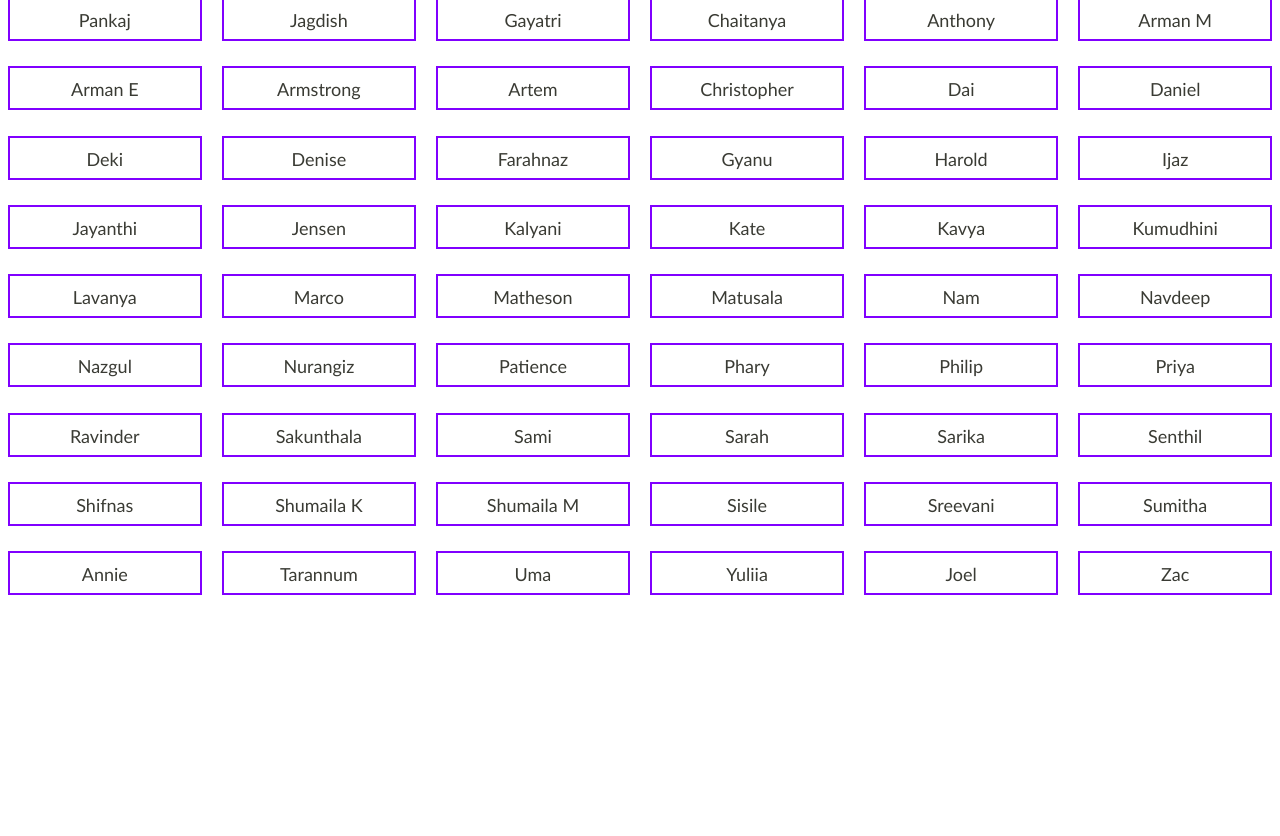
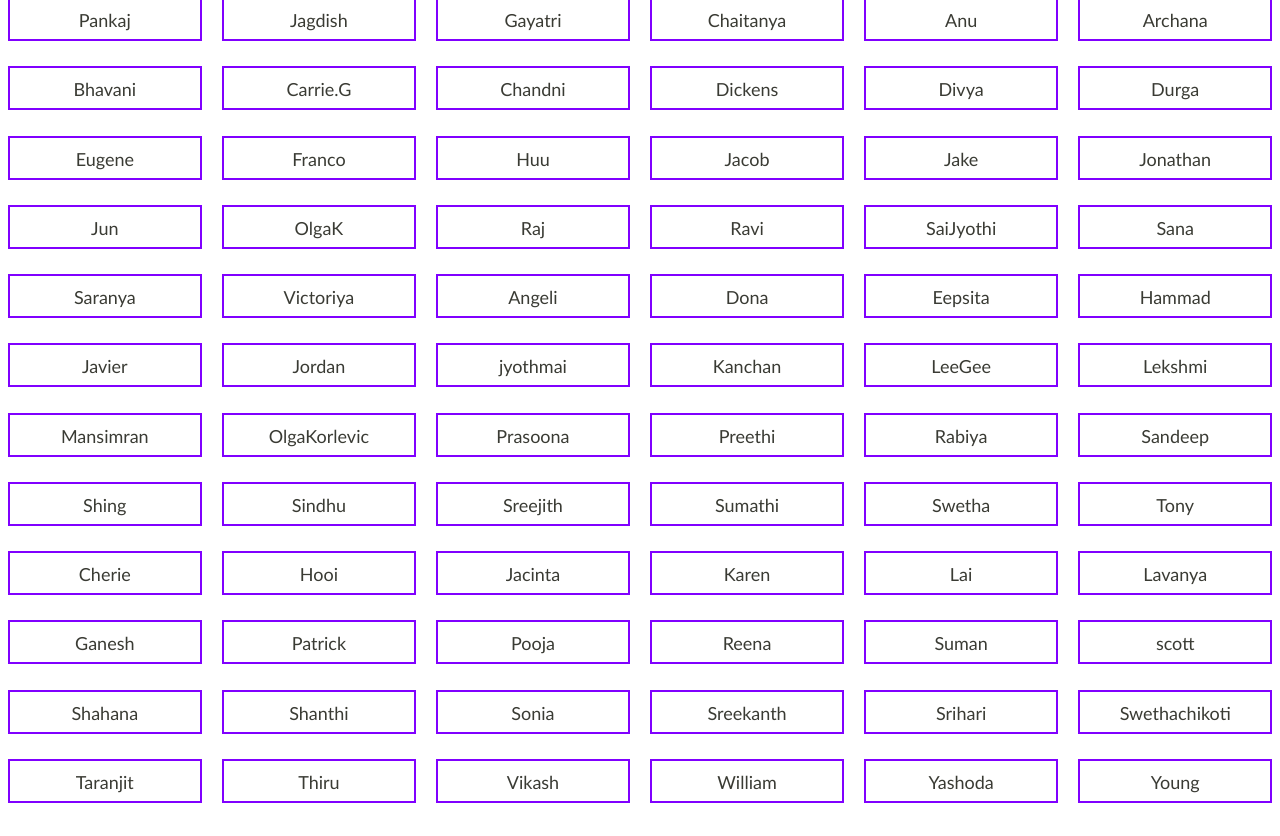
Before and after one commit to PankajAlwani/learninggithub, a plain HTML site: page index.html in a window 1280 px wide. Shown: the part 50-886 px from the top of the page. Before the commit the page ends 800 px from the top, so only its background shows below. Drawn offline with Linux system fonts and the light colour scheme.

Commit message:
Spellin changed

```diff
--- a/index.html
+++ b/index.html
@@ -16,65 +16,87 @@
       <div class="item"><a href="jagdishprofile.html">Jagdish</a></div>
       <div class="item"><a href="gayatriprofile.html">Gayatri</a></div>
       <div class="item"><a href="chaitanyaprofile.html">Chaitanya</a></div>
-      <div class="item"><a href="anthonyprofile.html">Anthony</a></div>
+      <div class="item"><a href="Anuprofile.html">Anu</a></div>
 
-      <div class="item"><a href="armanmprofile.html">Arman M</a></div>
-      <div class="item"><a href="armaneprofile.html">Arman E</a></div>
-      <div class="item"><a href="armstrongprofile.html">Armstrong</a></div>
-      <div class="item"><a href="artemprofile.html">Artem </a></div>
-      <div class="item"><a href="christopherprofile.html">Christopher</a></div>
-      <div class="item"><a href="daiprofile.html">Dai</a></div>
+      <div class="item"><a href="Archanaprofile.html">Archana</a></div>
+      <div class="item"><a href="Bhavaniprofile.html">Bhavani</a></div>
+      <div class="item"><a href="Carrie.Gprofile.html">Carrie.G</a></div>
+      <div class="item"><a href="Chandniprofile.html">Chandni</a></div>
+      <div class="item"><a href="Dickensprofile.html">Dickens</a></div>
+      <div class="item"><a href="Divyaprofile.html">Divya</a></div>
 
-      <div class="item"><a href="danielprofile.html">Daniel</a></div>
-      <div class="item"><a href="dekiprofile.html">Deki</a></div>
-      <div class="item"><a href="deniseprofile.html">Denise</a></div>
-      <div class="item"><a href="farahnazprofile.html">Farahnaz </a></div>
-      <div class="item"><a href="gyanuprofile.html">Gyanu</a></div>
-      <div class="item"><a href="haroldprofile.html">Harold</a></div>
+      <div class="item"><a href="Durgaprofile.html">Durga</a></div>
+      <div class="item"><a href="Eugeneprofile.html">Eugene</a></div>
+      <div class="item"><a href="Francoprofile.html">Franco</a></div>
+      <div class="item"><a href="Huuprofile.html">Huu</a></div>
+      <div class="item"><a href="Jacobprofile.html">Jacob</a></div>
+      <div class="item"><a href="Jakeprofile.html">Jake</a></div>
 
-      <div class="item"><a href="ijazprofile.html">Ijaz</a></div>
-      <div class="item"><a href="jayanthiprofile.html">Jayanthi</a></div>
-      <div class="item"><a href="jensenprofile.html">Jensen</a></div>
-      <div class="item"><a href="kalyaniprofile.html">Kalyani </a></div>
-      <div class="item"><a href="kateprofile.html">Kate</a></div>
-      <div class="item"><a href="kavyaprofile.html">Kavya</a></div>
+      <div class="item"><a href="Jonathanprofile.html">Jonathan</a></div>
+      <div class="item"><a href="Junprofile.html">Jun</a></div>
+      <div class="item"><a href="OlgaKprofile.html">OlgaK</a></div>
+      <div class="item"><a href="Rajprofile.html">Raj</a></div>
+      <div class="item"><a href="Raviprofile.html">Ravi</a></div>
+      <div class="item"><a href="SaiJyothiprofile.html">SaiJyothi</a></div>
 
-      <div class="item"><a href="kumudhiniprofile.html">Kumudhini</a></div>
-      <div class="item"><a href="lavanyaprofile.html">Lavanya</a></div>
-      <div class="item"><a href="marcoprofile.html">Marco</a></div>
-      <div class="item"><a href="mathesonprofile.html">Matheson</a></div>
-      <div class="item"><a href="matusalaprofile.html">Matusala</a></div>
-      <div class="item"><a href="namprofile.html">Nam </a></div>
+      <div class="item"><a href="Sanaprofile.html">Sana</a></div>
+      <div class="item"><a href="Saranyaprofile.html">Saranya</a></div>
+      <div class="item"><a href="Victoriyaprofile.html">Victoriya</a></div>
+      <div class="item"><a href="Angeliprofile.html">Angeli</a></div>
+      <div class="item"><a href="Donaprofile.html">Dona</a></div>
+      <div class="item"><a href="Eepsitaprofile.html">Eepsita</a></div>
 
-      <div class="item"><a href="navdeepprofile.html">Navdeep</a></div>
-      <div class="item"><a href="nazgulprofile.html">Nazgul</a></div>
-      <div class="item"><a href="nurangizprofile.html">Nurangiz</a></div>
-      <div class="item"><a href="patienceprofile.html">Patience </a></div>
-      <div class="item"><a href="pharyprofile.html">Phary</a></div>
-      <div class="item"><a href="philipprofile.html">Philip </a></div>
+      <div class="item"><a href="Hammadprofile.html">Hammad</a></div>
+      <div class="item"><a href="Javierprofile.html">Javier</a></div>
+      <div class="item"><a href="Jordanprofile.html">Jordan</a></div>
+      <div class="item"><a href="jyothmaiprofile.html">jyothmai</a></div>
+      <div class="item"><a href="Kanchanprofile.html">Kanchan</a></div>
+      <div class="item"><a href="LeeGeeprofile.html">LeeGee</a></div>
 
-      <div class="item"><a href="priyaprofile.html">Priya</a></div>
-      <div class="item"><a href="ravinderprofile.html">Ravinder</a></div>
-      <div class="item"><a href="sakunthalaprofile.html">Sakunthala</a></div>
-      <div class="item"><a href="samiprofile.html">Sami </a></div>
-      <div class="item"><a href="sarahprofile.html">Sarah</a></div>
-      <div class="item"><a href="sarikaprofile.html">Sarika </a></div>
+      <div class="item"><a href="Lekshmiprofile.html">Lekshmi</a></div>
+      <div class="item"><a href="Mansimranprofile.html">Mansimran</a></div>
+      <div class="item"><a href="OlgaKorlevicprofile.html">OlgaKorlevic</a></div>
+      <div class="item"><a href="Prasoonaprofile.html">Prasoona</a></div>
+      <div class="item"><a href="Preethiprofile.html">Preethi</a></div>
+      <div class="item"><a href="Rabiyaprofile.html">Rabiya</a></div>
 
-      <div class="item"><a href="senthilprofile.html">Senthil </a></div>
-      <div class="item"><a href="shifnasprofile.html">Shifnas</a></div>
-      <div class="item"><a href="shumailakprofile.html">Shumaila K </a></div>
-      <div class="item"><a href="shumailamprofile.html">Shumaila M</a></div>
-      <div class="item"><a href="sisileprofile.html">Sisile</a></div>
-      <div class="item"><a href="sreevaniprofile.html">Sreevani </a></div>
+      <div class="item"><a href="Sandeepprofile.html">Sandeep</a></div>
+      <div class="item"><a href="Shingprofile.html">Shing</a></div>
+      <div class="item"><a href="Sindhuprofile.html">Sindhu </a></div>
+      <div class="item"><a href="Sreejithprofile.html">Sreejith</a></div>
+      <div class="item"><a href="Sumathiprofile.html">Sumathi</a></div>
+      <div class="item"><a href="Swethaprofile.html">Swetha</a></div>
 
-      <div class="item"><a href="sumithaprofile.html">Sumitha</a></div>
-      <div class="item"><a href="annieprofile.html">Annie </a></div>
-      <div class="item"><a href="tarannumprofile.html">Tarannum</a></div>
-      <div class="item"><a href="umaprofile.html">Uma </a></div>
-      <div class="item"><a href="yuliiaprofile.html">Yuliia</a></div>
-      <div class="item"><a href="joelprofile.html">Joel </a></div>
+      <div class="item"><a href="Tonyprofile.html">Tony</a></div>
+      <div class="item"><a href="Cherieprofile.html">Cherie</a></div>
+      <div class="item"><a href="Hooiprofile.html">Hooi</a></div>
+      <div class="item"><a href="Jacintaprofile.html">Jacinta</a></div>
+      <div class="item"><a href="Karenprofile.html">Karen</a></div>
+      <div class="item"><a href="Laiprofile.html">Lai</a></div>
 
-      <div class="item"><a href="zacprofile.html">Zac </a></div>
+      <div class="item"><a href="Lavanyaprofile.html">Lavanya</a></div>
+      <div class="item"><a href="Ganeshprofile.html">Ganesh</a></div>
+      <div class="item"><a href="Patrickrofile.html">Patrick</a></div>
+      <div class="item"><a href="Poojaprofile.html">Pooja</a></div>
+      <div class="item"><a href="Reenaprofile.html">Reena</a></div>
+      <div class="item"><a href="Sumanprofile.html">Suman</a></div>
+
+      <div class="item"><a href="scottprofile.html">scott</a></div>
+      <div class="item"><a href="Shahanaprofile.html">Shahana</a></div>
+      <div class="item"><a href="Shanthiprofile.html">Shanthi</a></div>
+      <div class="item"><a href="Soniaprofile.html">Sonia</a></div>
+      <div class="item"><a href="Sreekanthprofile.html">Sreekanth</a></div>
+      <div class="item"><a href="Srihariprofile.html">Srihari</a></div>
+
+      <div class="item"><a href="Swethachikotiprofile.html">Swethachikoti</a></div>
+      <div class="item"><a href="Taranjitprofile.html">Taranjit</a></div>
+      <div class="item"><a href="Thirurofile.html">Thiru</a></div>
+      <div class="item"><a href="Vikashprofile.html">Vikash</a></div>
+      <div class="item"><a href="Williamprofile.html">William</a></div>
+      <div class="item"><a href="Yashodaprofile.html">Yashoda</a></div>
+
+      <div class="item"><a href="Youngprofile.html">Young</a></div>
+
     </div>
   </body>
 </html>
```
